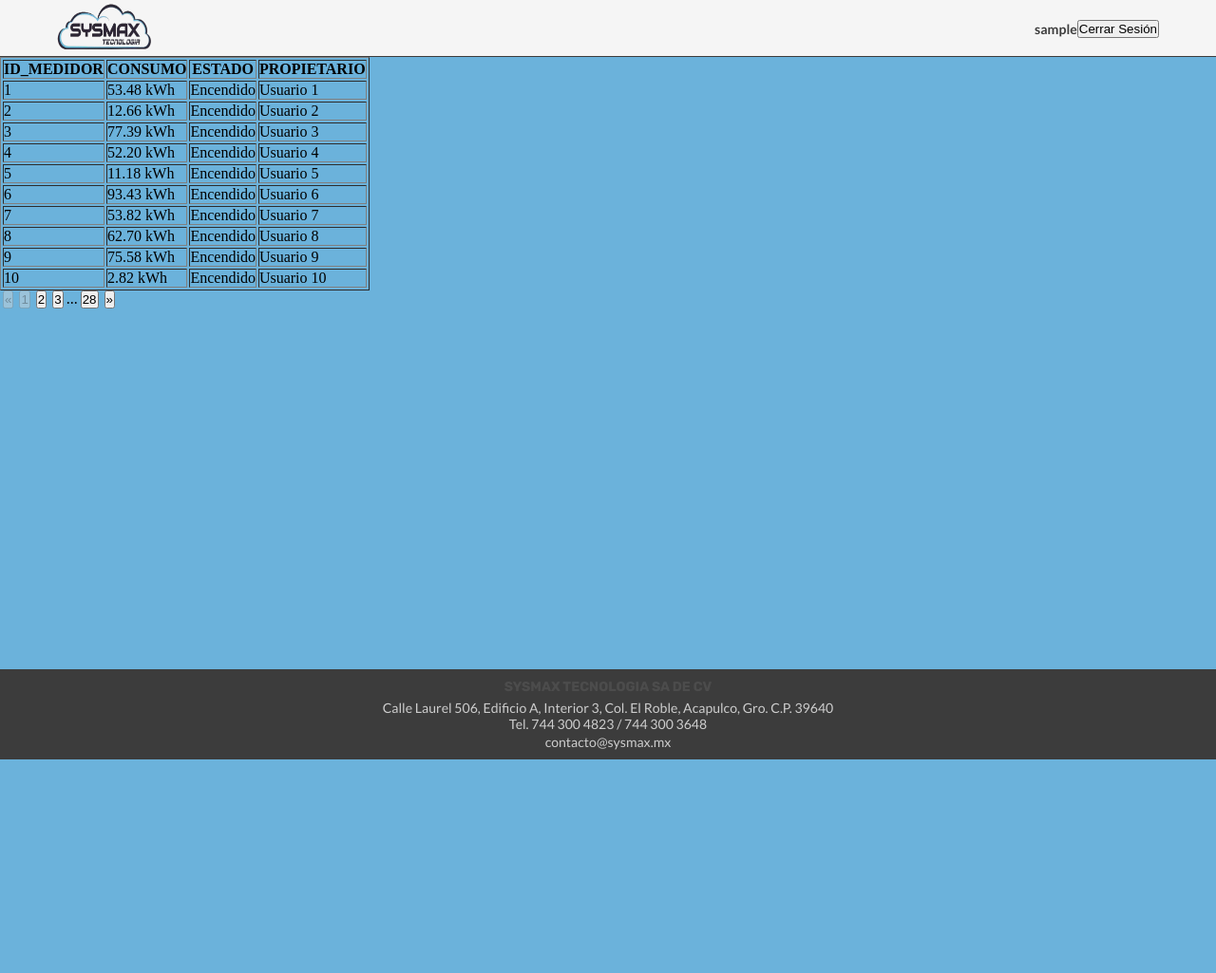
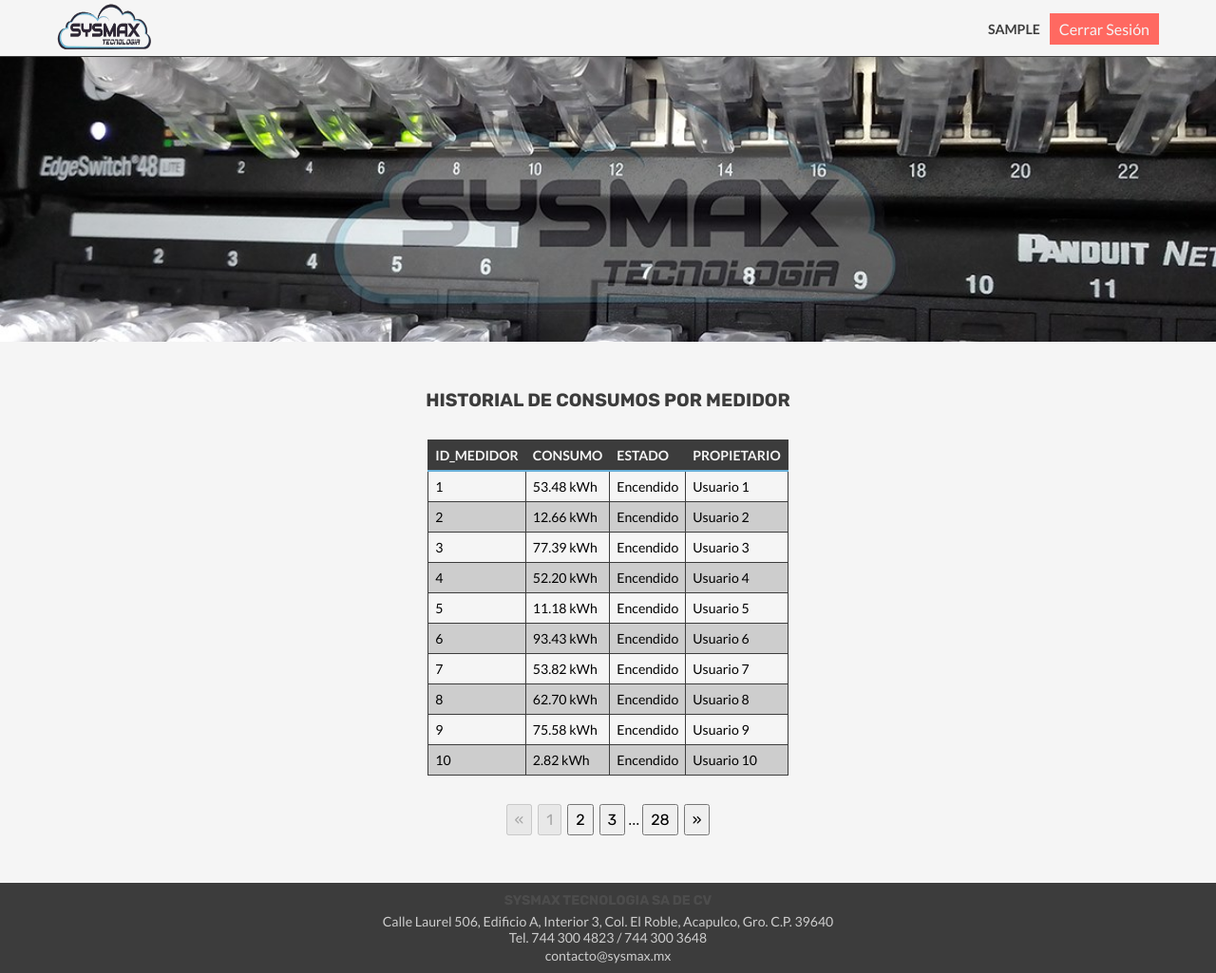
Before and after one commit to romeodelosangeles/kWh-sysmax-1, a PHP site: page / in a window 1280 px wide. Shown: the whole page at 95% size. Before the commit the page ends 800 px from the top, so only its background shows below. Run offline with PHP 8.4, Linux system fonts and the light colour scheme; the visitor is signed in with stand-in values (Sample User, id 1).

Commit message:
Editando el Front 	modified:   public/css/dataTable.css 	modified:   public/css/login.css 	modified:   public/css/styles.css 	new file:   public/img/Rack.jpg 	new file:   public/img/sysmax_logo.ico 	new file:   public/img/sysmax_logo1.ico 	new file:   public/img/sysmax_logo64.png 	new file:   public/img/sysmax_logow.png 	modified:   src/components/admon/breakersDashboard.php 	modified:   src/components/general/header.php 	modified:   src/index.php 	modified:   src/login.php

```diff
--- a/public/css/dataTable.css
+++ b/public/css/dataTable.css
@@ -0,0 +1,62 @@
+* {
+    margin: 0;
+    padding: 0;
+    box-sizing: border-box;
+}
+
+.banner-sysmax {
+    width: inherit;
+    height: 300px;
+    background-image: url(../img/Rack.jpg);
+    background-position: center;
+    background-repeat: no-repeat;
+    background-size: cover;
+}
+
+.table-title {
+    padding-bottom: 30px;
+    font-size: 1.2em;
+    font-family: var(--title-font);
+    color: var(--borderbottom-color);
+    text-align: center;
+}
+
+.table-section {
+    place-items: center;
+    width: inherit;
+    max-width: 1400px;
+    height: auto;
+    padding: 50px 30px;
+    margin: auto;
+}
+
+#table-breakerDisplay {
+    background-color: var(--top-bar_color);
+    max-width: fit-content;
+    text-align: left;
+    border-collapse: collapse;
+    font-family: var(--text-font);
+    font-size: .88em;
+    margin-bottom: 30px;
+    overflow-y: auto;
+}
+
+th, td {
+    border: solid 1px var(--borderbottom-color);
+    padding: 7px;
+}
+
+thead {
+    background-color: var(--borderbottom-color);
+    color: var(--top-bar_color);
+    border-bottom: 2px solid var(--sysmax-blue1);
+}
+
+tr:nth-child(even) {
+    background-color: var(--txt-color);
+}
+
+tr:hover {
+    background-color: var(--borderbottom-color);
+    color: var(--top-bar_color);
+}
--- a/public/css/styles.css
+++ b/public/css/styles.css
@@ -18,10 +18,6 @@
   --sysmax-blue1: #6BB2DB;
   --sysmax-blue2: #0077b6;
   --sysmax-error: #ff6961;
-}
-
-html {
-  background-color: var(--sysmax-blue1);
 }
 
 /* Mantener footer hasta abajo */
@@ -71,6 +67,23 @@ html {
   align-items: center;
 }
 
+.btn-close {
+  background-color: var(--sysmax-error);
+  font-family: var(--text-font);
+  font-size: 1em;
+  padding: 7px 10px;
+  color: var(--top-bar_color);
+  margin-left: 10px;
+  border: none;
+  cursor: pointer;
+  box-shadow: 1px 1px 1px 1px solid var(--borderbottom-color);
+  transition: background-color .3s ease;
+}
+
+.btn-close:hover {
+  background-color: #c8102e;
+}
+
 .box-link {
   text-align: center;
 }
@@ -82,6 +95,7 @@ html {
   font-size: .88em;
   text-align: right;
   padding-left: 10px;
+  text-transform: uppercase;
 }
 
 .reading {
@@ -103,6 +117,7 @@ html {
 .sysmax-main  {
   width: 100%;
   height: auto;
+  background-color: var(--top-bar_color);
 }
 
 .sysmax-con {
@@ -129,7 +144,6 @@ html {
   height: 160px;
   background-color: var(--top-bar_color);
   box-shadow: 1px 1px 3px var(--borderbottom-color);
-  /* outline: 1px solid var(--borderbottom-color); */
   border-right: 1.5px solid var(--borderbottom-color);
   border-bottom: 1.5px solid var(--borderbottom-color);
   border-radius: 10px;
@@ -198,6 +212,13 @@ html {
   font-weight: bold;
   color: var(--title-color);
   outline: 1px solid var(--title-color)
+}
+
+#pagination button {
+  padding: 5px 7px;
+  font-family: var(--title-font);
+  font-size: 1em;
+  cursor: pointer;
 }
 
 .sysmax-footer {
--- a/src/components/admon/breakersDashboard.php
+++ b/src/components/admon/breakersDashboard.php
@@ -1,5 +1,7 @@
-<section>
-  <table id="table-breakerDisplay" border='1'>
+<section class="banner-sysmax"></section>
+<section class="table-section">
+    <h3 class="table-title">HISTORIAL DE CONSUMOS POR MEDIDOR</h3>
+  <table id="table-breakerDisplay">
     <thead>
       <tr>
         <th>ID_MEDIDOR</th>
--- a/src/components/general/header.php
+++ b/src/components/general/header.php
@@ -6,7 +6,7 @@
             </div>
             <div class="client">
               <h3 class="clientname"><?php echo $_SESSION['userName']?></h3>
-              <button onclick="closeSession()">Cerrar Sesión</button>
+              <button onclick="closeSession()" class="btn-close">Cerrar Sesión</button>
             </div>
           </div>
         </div>
--- a/src/index.php
+++ b/src/index.php
@@ -11,7 +11,7 @@
 <head>
   <meta charset="UTF-8">
   <meta name="viewport" content="width=device-width, initial-scale=1.0">
-  <link rel="shortcut icon" href="../public/img/sysmax_logo_transp.png" type="image/x-icon">
+  <link rel="shortcut icon" href="../public/img/sysmax_logo64.png" type="image/png">
   <link rel="stylesheet" href="../public/css/styles.css">
   <link href='../public/boxicons-master/css/boxicons.min.css' rel='stylesheet'>
   <title>Sysmax Tecnología S.A. de C.V.</title>
@@ -21,7 +21,7 @@
 <head>
   <meta charset="UTF-8">
   <meta name="viewport" content="width=device-width, initial-scale=1.0">
-  <link rel="shortcut icon" href="../public/img/sysmax_logo_transp.png" type="image/x-icon">
+  <link rel="shortcut icon" href="../public/img/sysmax_logo64.png" type="image/png">
   <link rel="stylesheet" href="../public/css/styles.css">
   <link rel="stylesheet" href="../public/css/dataTable.css">
   <link href='../public/boxicons-master/css/boxicons.min.css' rel='stylesheet'>
--- a/src/login.php
+++ b/src/login.php
@@ -13,7 +13,7 @@ if (isset($_SESSION['userName'])) {
 <head>
   <meta charset="UTF-8">
   <meta name="viewport" content="width=device-width, initial-scale=1.0">
-  <link rel="shortcut icon" href="../public/img/sysmax_logo_transp.png" type="image/x-icon">
+  <link rel="shortcut icon" href="../public/img/sysmax_logo64.png" type="image/png">
   <link rel="stylesheet" href="../public/css/styles.css">
   <link rel="stylesheet" href="../public/css/login.css">
   <link href='../public/boxicons-master/css/boxicons.min.css' rel='stylesheet'>
@@ -21,7 +21,7 @@ if (isset($_SESSION['userName'])) {
 </head>
   <body class="centerItems">
     <div class="login-box">
-      <img src="../public/img/sysmax_logo_transp.png" alt="">
+      <img src="../public/img/sysmax_logow.png" alt="">
       <form id="login-login">
         <div class="user-box">
           <input type="text" name="username" required="" value="admon">
```
Also changed, not shown: public/css/login.css (+25 -17 lines), public/img/Rack.jpg (added), public/img/sysmax_logo.ico (added), public/img/sysmax_logo1.ico (added), public/img/sysmax_logo64.png (added), public/img/sysmax_logow.png (added).
